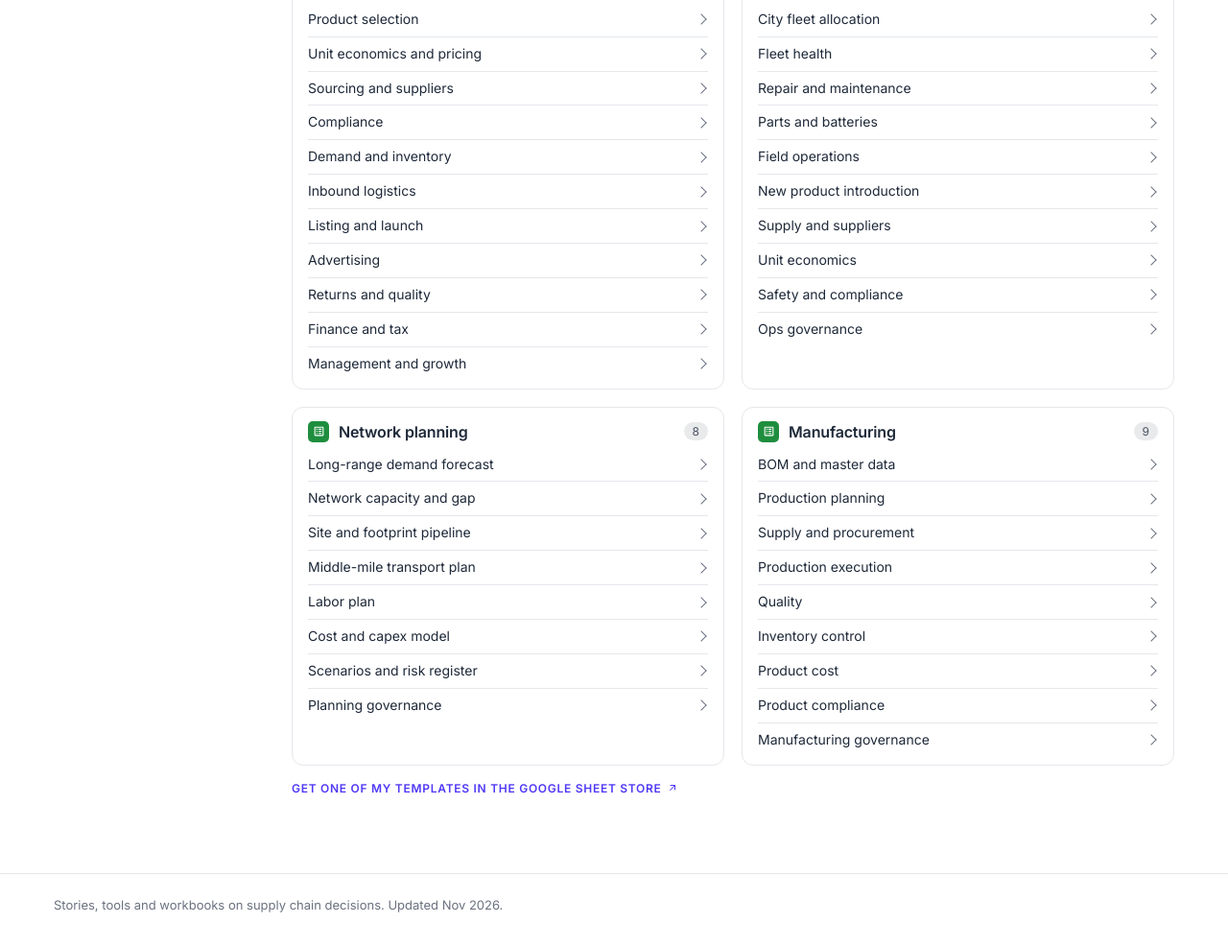
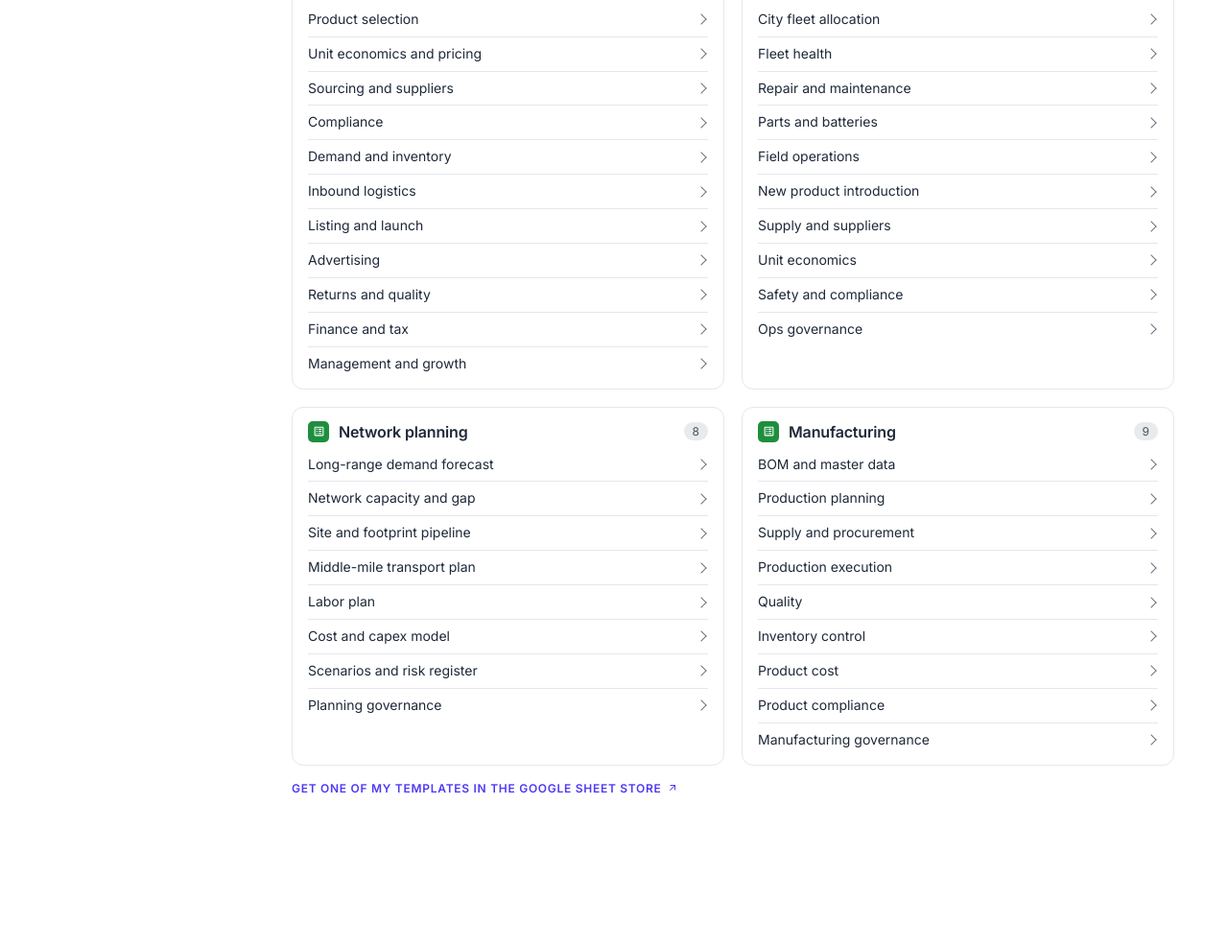
Before and after one commit to lunarked/library, a plain HTML site: page index.html in a window 1280 px wide. Shown: the part 3770-4757 px from the top of the page at 96% size. After the commit the page ends 4696 px from the top, so only its background shows below. Drawn offline with Linux system fonts and the light colour scheme.

Commit message:
Remove the footer line from the home page
Co-Authored-By: Claude Opus 5.5 <noreply@anthropic.com>
Claude-Session: https://claude.ai/code/session_01AxXK7YJh1oNEn3LgKwXjMZ

```diff
--- a/index.html
+++ b/index.html
@@ -64,7 +64,7 @@ h1{font-size:clamp(32px,5.4vw,52px);font-weight:700;letter-spacing:-.02em;line-h
 .stats strong{color:var(--ink);font-weight:600}
 
 /* Catalog */
-.cat-wrap{display:grid;grid-template-columns:200px minmax(0,1fr);gap:48px;padding-block:48px 80px}
+.cat-wrap{display:grid;grid-template-columns:200px minmax(0,1fr);gap:48px;padding-block:48px 96px}
 aside{position:sticky;top:96px;align-self:start}
 .side-h{font-size:12px;font-weight:600;letter-spacing:.12em;text-transform:uppercase;color:var(--faint);margin:0 0 10px}
 .side-h:not(:first-child){margin-top:26px}
@@ -117,8 +117,6 @@ aside a.on{background:var(--tint);color:var(--ink);border-left-color:var(--accen
 .get{display:inline-flex;align-items:center;gap:6px;margin-top:16px;font-size:12px;font-weight:600;letter-spacing:.06em;text-transform:uppercase;color:var(--accent);text-decoration:none}
 .get:hover{text-decoration:underline;text-underline-offset:3px}
 .yr{font-size:12px;font-weight:600;letter-spacing:.08em;text-transform:uppercase;color:var(--faint)}
-footer{border-top:1px solid var(--line)}
-footer .gut{padding-block:24px 36px;font-size:13px;color:var(--faint)}
 
 @media (max-width:1080px){.grid{grid-template-columns:repeat(2,minmax(0,1fr))}}
 @media (max-width:820px){
@@ -259,7 +257,6 @@ footer .gut{padding-block:24px 36px;font-size:13px;color:var(--faint)}
   </div>
 </main>
 
-<footer><div class="gut">Stories, tools and workbooks on supply chain decisions. Updated Nov 2026.</div></footer>
 
 <script>
 /* Keeps the counts right when a card or workbook is added. The numbers written in the HTML are the fallback. */
```
